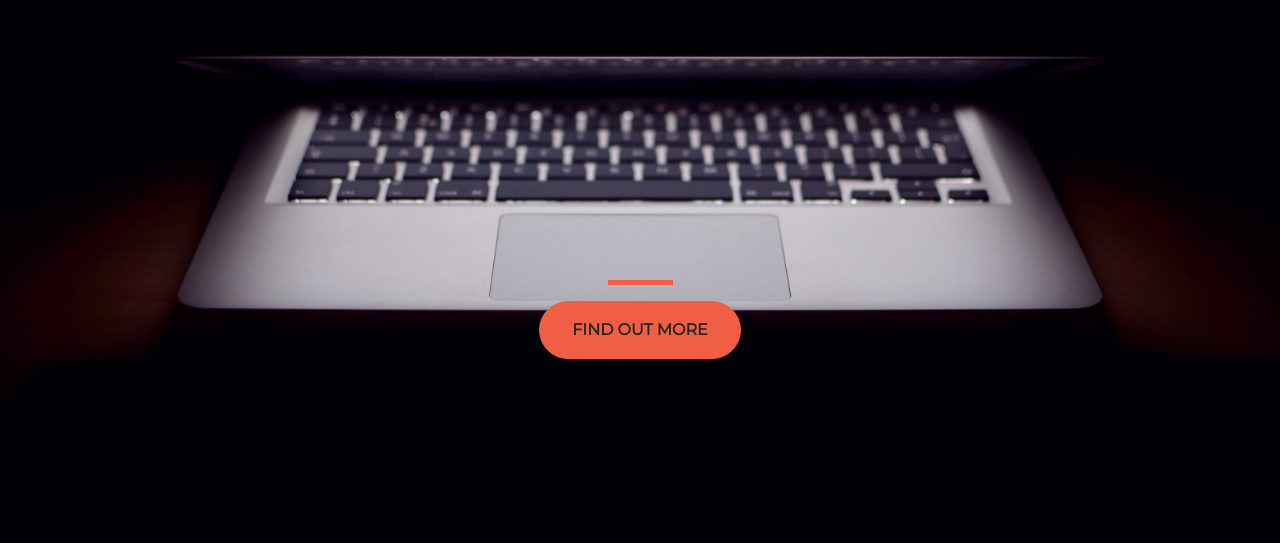
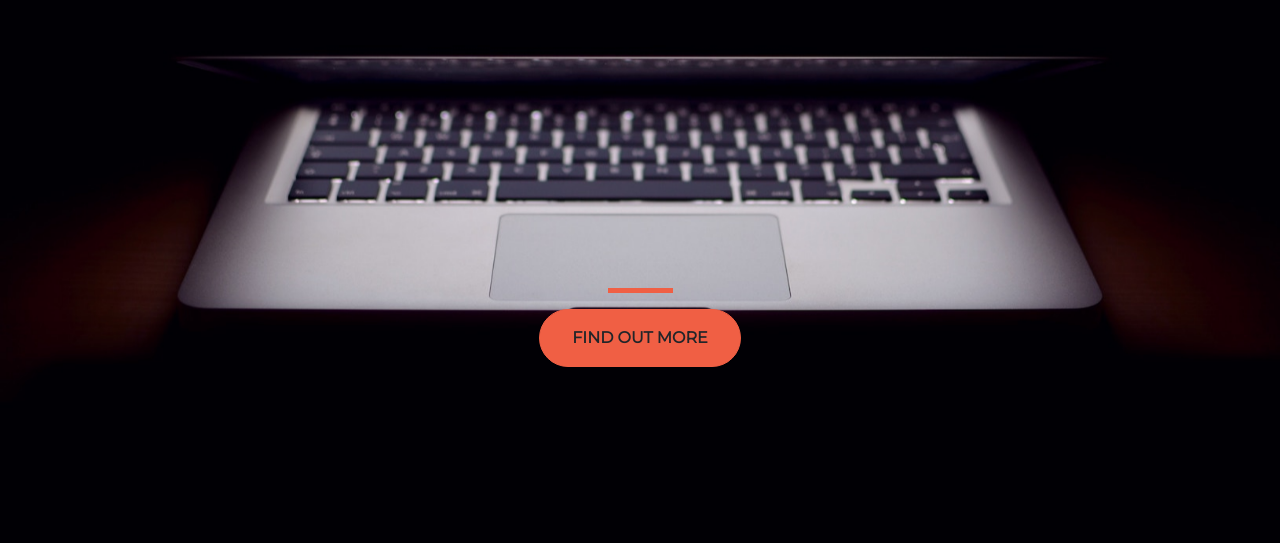
Before and after one commit to dramos1993/shadylandingpage, a plain HTML site: page index.html in a window 1280 px wide. Shown: the part 257-800 px from the top of the page. Drawn offline with nearby package versions, Linux system fonts and the light colour scheme.

Commit message:
Update style.css

```diff
--- a/style.css
+++ b/style.css
@@ -49,5 +49,5 @@ hr{
 }
 
 .buffer{
-  height:17rem;
+  height:18rem;
 }
```
